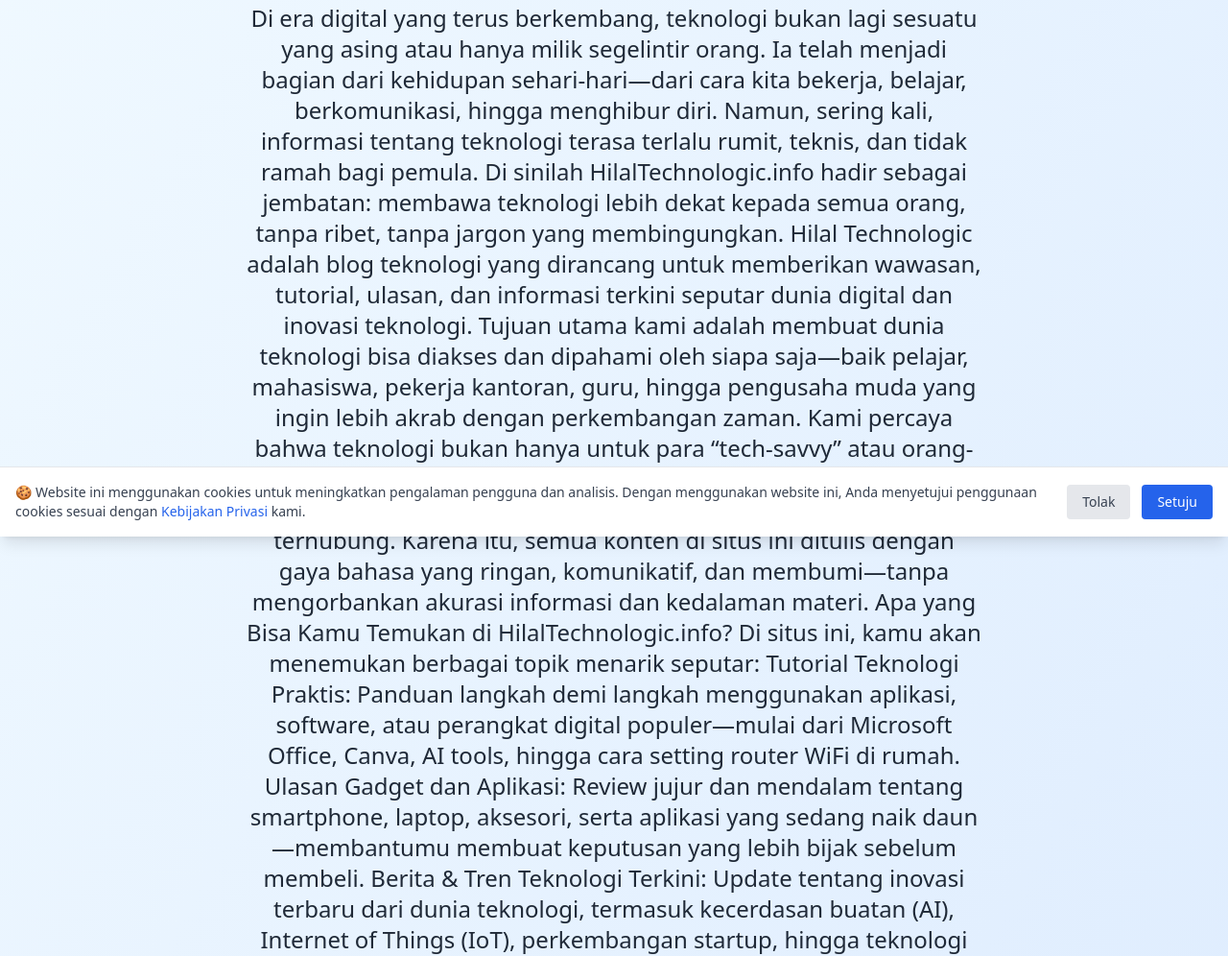
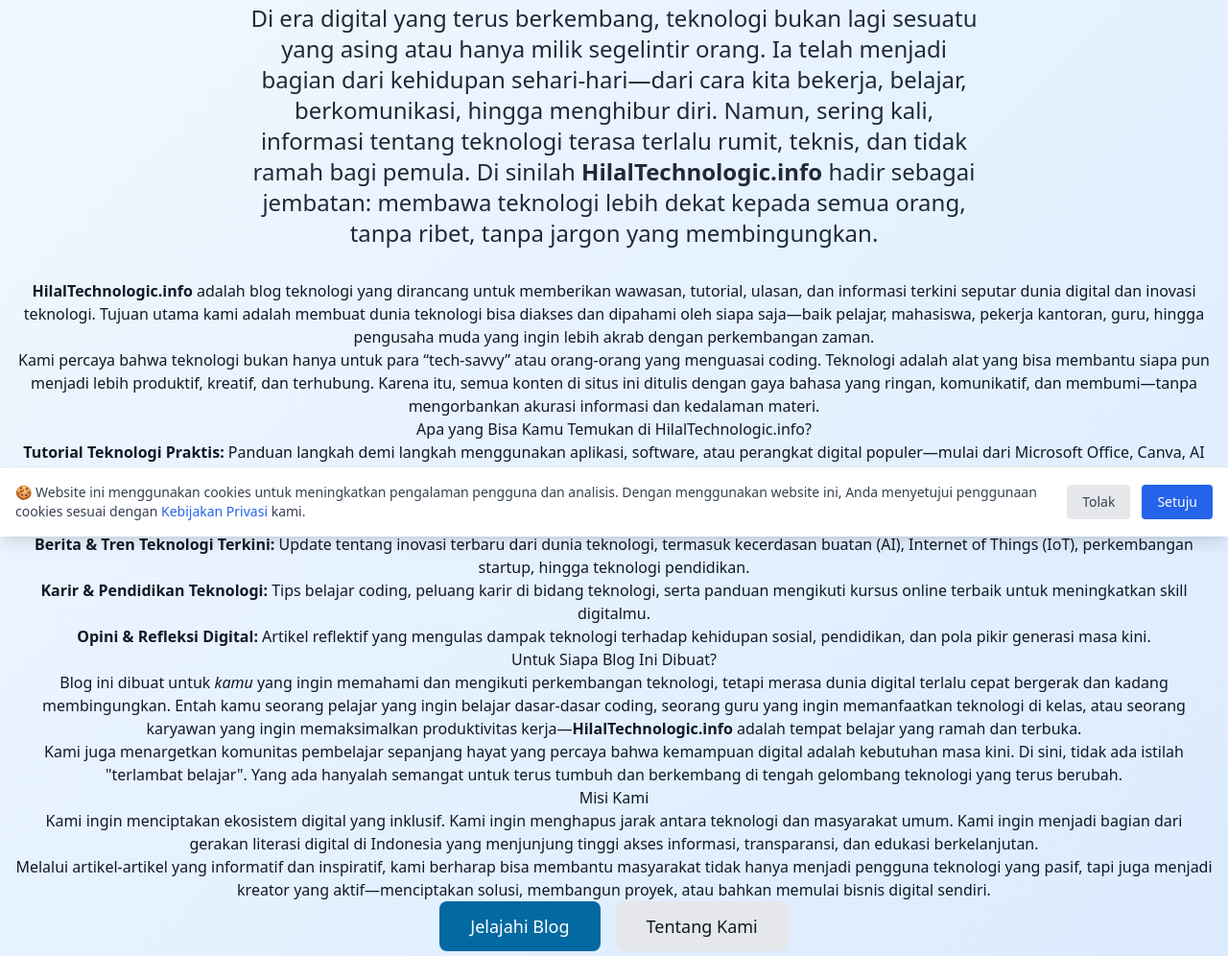
Before and after one commit to hilaltechnologic/hilaltechnologic, an Astro site: page / in a window 1280 px wide. Shown: the part 241-1237 px from the top of the page at 96% size. Built offline with nearby package versions, Linux system fonts and the light colour scheme; Astro itself is replaced by a stand-in of ours.

Commit message:
Intro Selection2

```diff
--- a/src/pages/index.astro
+++ b/src/pages/index.astro
@@ -57,35 +57,40 @@
           Selamat Datang di <span class="text-primary-600">Hilal Technologic</span>
         </h1>
         <p class="text-xl md:text-2xl text-gray-800 dark:text-gray-100 mb-8 max-w-3xl mx-auto">
-          Di era digital yang terus berkembang, teknologi bukan lagi sesuatu yang asing atau hanya milik segelintir orang. Ia telah menjadi bagian dari kehidupan sehari-hari—dari cara kita bekerja, belajar, berkomunikasi, hingga menghibur diri. Namun, sering kali, informasi tentang teknologi terasa terlalu rumit, teknis, dan tidak ramah bagi pemula. Di sinilah HilalTechnologic.info hadir sebagai jembatan: membawa teknologi lebih dekat kepada semua orang, tanpa ribet, tanpa jargon yang membingungkan.
+          Di era digital yang terus berkembang, teknologi bukan lagi sesuatu yang asing atau hanya milik segelintir orang. Ia telah menjadi bagian dari kehidupan sehari-hari—dari cara kita bekerja, belajar, berkomunikasi, hingga menghibur diri. Namun, sering kali, informasi tentang teknologi terasa terlalu rumit, teknis, dan tidak ramah bagi pemula. Di sinilah <strong>HilalTechnologic.info</strong> hadir sebagai jembatan: membawa teknologi lebih dekat kepada semua orang, tanpa ribet, tanpa jargon yang membingungkan.
+        </p>
+            <p>
+      <strong>HilalTechnologic.info</strong> adalah blog teknologi yang dirancang untuk memberikan wawasan, tutorial, ulasan, dan informasi terkini seputar dunia digital dan inovasi teknologi. Tujuan utama kami adalah membuat dunia teknologi bisa diakses dan dipahami oleh siapa saja—baik pelajar, mahasiswa, pekerja kantoran, guru, hingga pengusaha muda yang ingin lebih akrab dengan perkembangan zaman.
+    </p>
 
-Hilal Technologic adalah blog teknologi yang dirancang untuk memberikan wawasan, tutorial, ulasan, dan informasi terkini seputar dunia digital dan inovasi teknologi. Tujuan utama kami adalah membuat dunia teknologi bisa diakses dan dipahami oleh siapa saja—baik pelajar, mahasiswa, pekerja kantoran, guru, hingga pengusaha muda yang ingin lebih akrab dengan perkembangan zaman.
+    <p>
+      Kami percaya bahwa teknologi bukan hanya untuk para “tech-savvy” atau orang-orang yang menguasai coding. Teknologi adalah alat yang bisa membantu siapa pun menjadi lebih produktif, kreatif, dan terhubung. Karena itu, semua konten di situs ini ditulis dengan gaya bahasa yang ringan, komunikatif, dan membumi—tanpa mengorbankan akurasi informasi dan kedalaman materi.
+    </p>
 
-Kami percaya bahwa teknologi bukan hanya untuk para “tech-savvy” atau orang-orang yang menguasai coding. Teknologi adalah alat yang bisa membantu siapa pun menjadi lebih produktif, kreatif, dan terhubung. Karena itu, semua konten di situs ini ditulis dengan gaya bahasa yang ringan, komunikatif, dan membumi—tanpa mengorbankan akurasi informasi dan kedalaman materi.
+    <h2>Apa yang Bisa Kamu Temukan di HilalTechnologic.info?</h2>
+    <ul>
+      <li><strong>Tutorial Teknologi Praktis:</strong> Panduan langkah demi langkah menggunakan aplikasi, software, atau perangkat digital populer—mulai dari Microsoft Office, Canva, AI tools, hingga cara setting router WiFi di rumah.</li>
+      <li><strong>Ulasan Gadget dan Aplikasi:</strong> Review jujur dan mendalam tentang smartphone, laptop, aksesori, serta aplikasi yang sedang naik daun—membantumu membuat keputusan yang lebih bijak sebelum membeli.</li>
+      <li><strong>Berita & Tren Teknologi Terkini:</strong> Update tentang inovasi terbaru dari dunia teknologi, termasuk kecerdasan buatan (AI), Internet of Things (IoT), perkembangan startup, hingga teknologi pendidikan.</li>
+      <li><strong>Karir & Pendidikan Teknologi:</strong> Tips belajar coding, peluang karir di bidang teknologi, serta panduan mengikuti kursus online terbaik untuk meningkatkan skill digitalmu.</li>
+      <li><strong>Opini & Refleksi Digital:</strong> Artikel reflektif yang mengulas dampak teknologi terhadap kehidupan sosial, pendidikan, dan pola pikir generasi masa kini.</li>
+    </ul>
 
-Apa yang Bisa Kamu Temukan di HilalTechnologic.info?
-Di situs ini, kamu akan menemukan berbagai topik menarik seputar:
+    <h2>Untuk Siapa Blog Ini Dibuat?</h2>
+    <p>
+      Blog ini dibuat untuk <em>kamu</em> yang ingin memahami dan mengikuti perkembangan teknologi, tetapi merasa dunia digital terlalu cepat bergerak dan kadang membingungkan. Entah kamu seorang pelajar yang ingin belajar dasar-dasar coding, seorang guru yang ingin memanfaatkan teknologi di kelas, atau seorang karyawan yang ingin memaksimalkan produktivitas kerja—<strong>HilalTechnologic.info</strong> adalah tempat belajar yang ramah dan terbuka.
+    </p>
+    <p>
+      Kami juga menargetkan komunitas pembelajar sepanjang hayat yang percaya bahwa kemampuan digital adalah kebutuhan masa kini. Di sini, tidak ada istilah "terlambat belajar". Yang ada hanyalah semangat untuk terus tumbuh dan berkembang di tengah gelombang teknologi yang terus berubah.
+    </p>
 
-Tutorial Teknologi Praktis: Panduan langkah demi langkah menggunakan aplikasi, software, atau perangkat digital populer—mulai dari Microsoft Office, Canva, AI tools, hingga cara setting router WiFi di rumah.
-
-Ulasan Gadget dan Aplikasi: Review jujur dan mendalam tentang smartphone, laptop, aksesori, serta aplikasi yang sedang naik daun—membantumu membuat keputusan yang lebih bijak sebelum membeli.
-
-Berita & Tren Teknologi Terkini: Update tentang inovasi terbaru dari dunia teknologi, termasuk kecerdasan buatan (AI), Internet of Things (IoT), perkembangan startup, hingga teknologi pendidikan.
-
-Karir & Pendidikan Teknologi: Tips belajar coding, peluang karir di bidang teknologi, serta panduan mengikuti kursus online terbaik untuk meningkatkan skill digitalmu.
-
-Opini & Refleksi Digital: Artikel reflektif yang mengulas dampak teknologi terhadap kehidupan sosial, pendidikan, dan pola pikir generasi masa kini.
-
-Untuk Siapa Blog Ini Dibuat?
-Blog ini dibuat untuk kamu yang ingin memahami dan mengikuti perkembangan teknologi, tetapi merasa dunia digital terlalu cepat bergerak dan kadang membingungkan. Entah kamu seorang pelajar yang ingin belajar dasar-dasar coding, seorang guru yang ingin memanfaatkan teknologi di kelas, atau seorang karyawan yang ingin memaksimalkan produktivitas kerja—HilalTechnologic.info adalah tempat belajar yang ramah dan terbuka.
-
-Kami juga menargetkan komunitas pembelajar sepanjang hayat yang percaya bahwa kemampuan digital adalah kebutuhan masa kini. Di sini, tidak ada istilah "terlambat belajar". Yang ada hanyalah semangat untuk terus tumbuh dan berkembang di tengah gelombang teknologi yang terus berubah.
-
-Misi Kami
-Kami ingin menciptakan ekosistem digital yang inklusif. Kami ingin menghapus jarak antara teknologi dan masyarakat umum. Kami ingin menjadi bagian dari gerakan literasi digital di Indonesia yang menjunjung tinggi akses informasi, transparansi, dan edukasi berkelanjutan.
-
-Melalui artikel-artikel yang informatif dan inspiratif, kami berharap bisa membantu masyarakat tidak hanya menjadi pengguna teknologi yang pasif, tapi juga menjadi kreator yang aktif—menciptakan solusi, membangun proyek, atau bahkan memulai bisnis digital sendiri.
-        </p>
+    <h2>Misi Kami</h2>
+    <p>
+      Kami ingin menciptakan ekosistem digital yang inklusif. Kami ingin menghapus jarak antara teknologi dan masyarakat umum. Kami ingin menjadi bagian dari gerakan literasi digital di Indonesia yang menjunjung tinggi akses informasi, transparansi, dan edukasi berkelanjutan.
+    </p>
+    <p>
+      Melalui artikel-artikel yang informatif dan inspiratif, kami berharap bisa membantu masyarakat tidak hanya menjadi pengguna teknologi yang pasif, tapi juga menjadi kreator yang aktif—menciptakan solusi, membangun proyek, atau bahkan memulai bisnis digital sendiri.
+    </p>
         <div class="flex flex-col sm:flex-row gap-4 justify-center">
           <a href="/blog" class="btn-primary text-lg px-8 py-3">
             Jelajahi Blog
```
